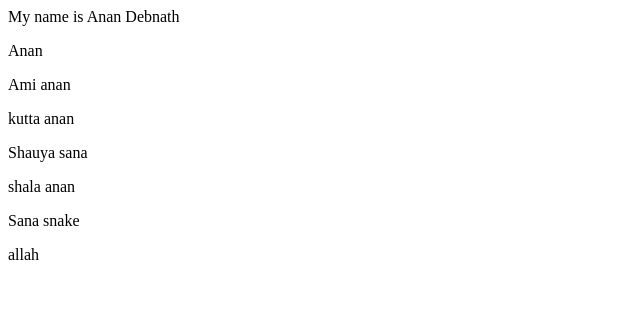
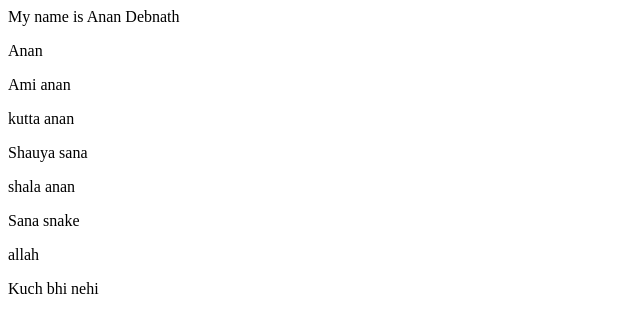
Before and after one commit to anandebnath/Online-Food-Ordering-System, a plain HTML site: page index.html in a window 1280 px wide. Shown: the whole page, without its empty margins (0-640 px from the left). Drawn offline with Linux system fonts and the light colour scheme.

Commit message:
Merge friend's changes

```diff
--- a/index.html
+++ b/index.html
@@ -15,4 +15,5 @@
 <p>shala anan</p>
 <p> Sana snake </p>
 <p>allah</p>
+<p> Kuch bhi nehi </p>
 </html>
```
